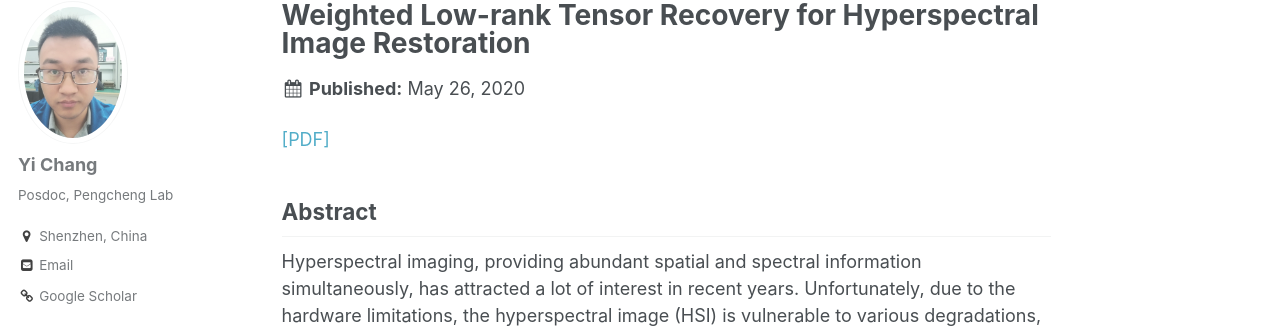
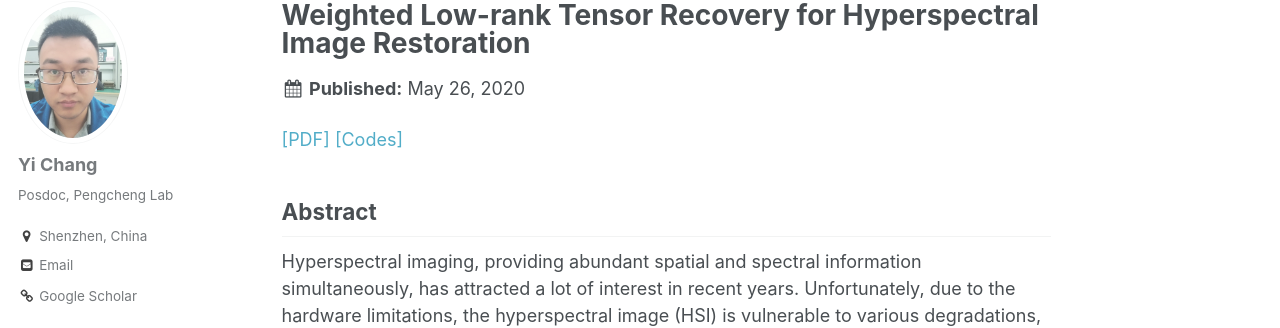
Before and after one commit to zhanwenchen/owuchangyuo.github.io, a Jekyll site: the page built from _publications/WLRTR.md, in a window 1280 px wide and 1304 px high. Shown: the part 117-445 px from the top of the window. Built offline with Jekyll 4.4.1, drawn with Linux system fonts in a browser that asks for light colours.

Commit message:
Update WLRTR.md

```diff
--- a/_publications/WLRTR.md
+++ b/_publications/WLRTR.md
@@ -4,7 +4,7 @@ collection: publications
 permalink: /publications/WLRTR
 ---
 [[PDF]](https://owuchangyuo.github.io/files/WLRTR.pdf)
-
+[[Codes]](https://owuchangyuo.github.io/files/WLRTR.rar)
 
 ## Abstract
 Hyperspectral imaging, providing abundant spatial and spectral information simultaneously, has attracted a lot of interest in recent years. Unfortunately, due to the hardware limitations, the hyperspectral image (HSI) is vulnerable to various degradations, such as noises (random noise), blurs (Gaussian and uniform blur), and down-sampled (both spectral and spatial downsample), each corresponding to the HSI denoising, deblurring and super-resolution task, respectively. Previous HSI restoration methods are designed for one specific task only. Besides, most of them start from the 1-D vector or 2-D matrix models and cannot fully exploit the structurally spectral-spatial correlation in 3-D HSI. To overcome these limitations, in this work, we propose a unified low-rank tensor recovery model for comprehensive HSI restoration tasks, in which non-local similarity within spectral-spatial cubic and spectral correlation are simultaneously captured by 3-order tensors. Furthermore, to improve the capability and flexibility, we formulate it as a weighted low-rank tensor recovery (WLRTR) model by treating the singular values differently, and study its analytical solution. We also consider the stripe noise in HSI as the sparse error by extending WLRTR to robust principal component analysis (WLRTR-RPCA). Extensive experiments demonstrate the proposed
```
